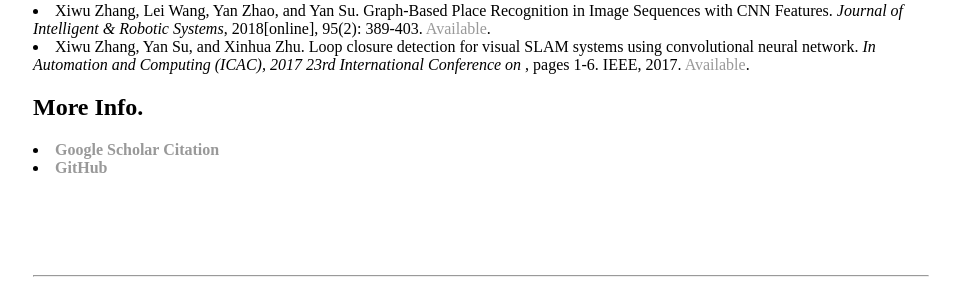
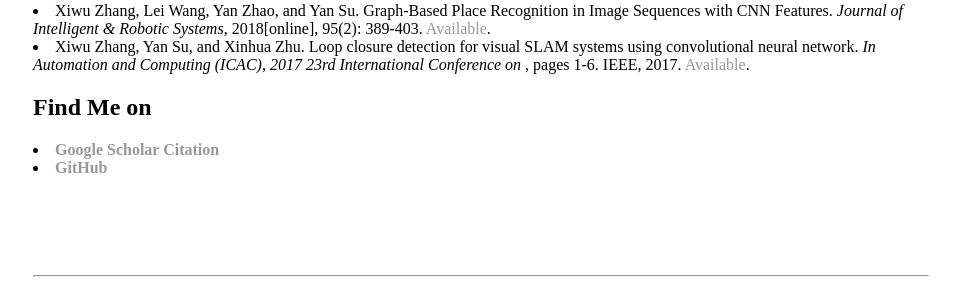
Before and after one commit to zxw1992/zxw1992.github.io, a Jekyll site: the page built from index.html, in a window 1280 px wide. Shown: the part 441-730 px from the top of the page, without its empty margins (159-1119 px from the left). Built offline with Jekyll 4.4.1, drawn with Linux system fonts in a browser that asks for light colours.

Commit message:
Update index.html
update

```diff
--- a/index.html
+++ b/index.html
@@ -20,7 +20,7 @@ title: Xiwu Zhang, Ph.D
 			<li>Xiwu Zhang, Yan Su, and Xinhua Zhu. Loop closure detection for visual SLAM systems using convolutional neural network. <em> In Automation and Computing (ICAC), 2017 23rd International Conference on </em>, pages 1-6. IEEE, 2017. <a href="https://ieeexplore.ieee.org/abstract/document/8082072"> Available</a>.</li>
 
 
-			<h2>More Info.</h2>
+			<h2>Find Me on</h2>
 			<li><a href="https://scholar.google.com.hk/citations?user=pkY4frMAAAAJ&hl=zh-CN"> <strong> Google Scholar Citation </strong> </a> </li>
 			<li><a href="https://github.com/zxw1992"> <strong> GitHub </strong> </a> </li>
 
```
